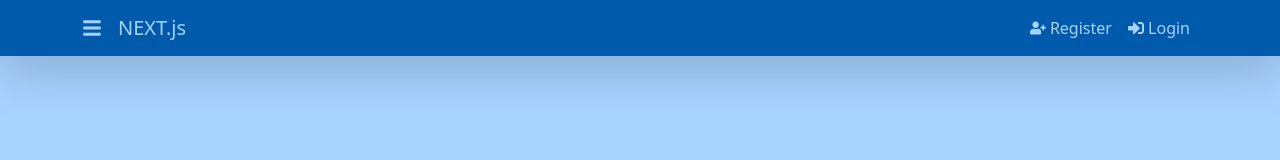
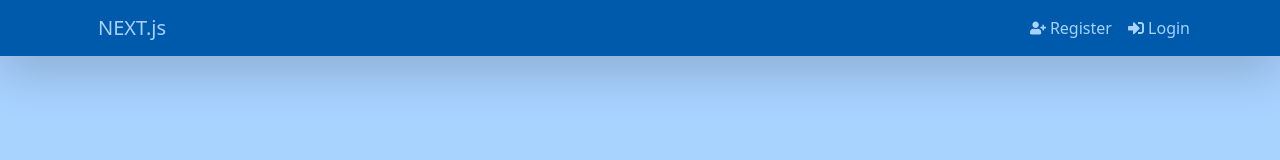
Before and after one commit to ahmedibra28/NEXTjs-boilerplate, a Next.js app: page /login in a window 1280 px wide. Shown: the top 160 px of the page. Built offline with nearby package versions, Linux system fonts and the light colour scheme.

Commit message:
updating canvas button

```diff
--- a/components/Navigation.js
+++ b/components/Navigation.js
@@ -155,17 +155,21 @@ const Navigation = () => {
   return (
     <nav className='navbar navbar-expand-sm navbar-light shadow-lg'>
       <div className='container'>
-        <Link href='/'>
-          <a className='navbar-brand'>
+        <span className='navbar-brand'>
+          {userInfo && (
             <FaBars
               className='mb-1 me-3'
               data-bs-toggle='offcanvas'
               data-bs-target='#offcanvasWithBackdrop'
               aria-controls='offcanvasWithBackdrop'
             />
-            NEXT.js
-          </a>
+          )}
+        </span>
+
+        <Link href='/'>
+          <a className='navbar-brand'>NEXT.js</a>
         </Link>
+
         <button
           className='navbar-toggler'
           type='button'
```
